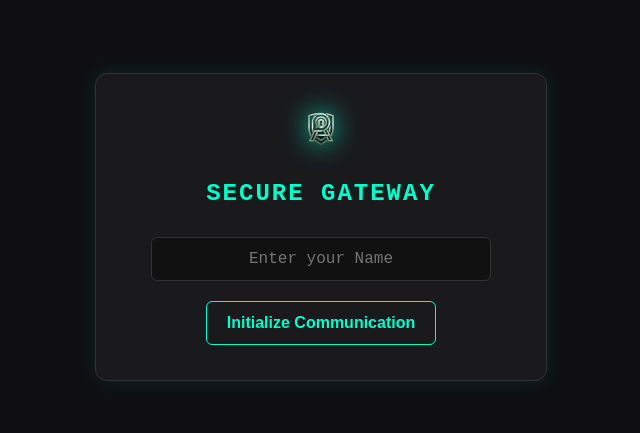
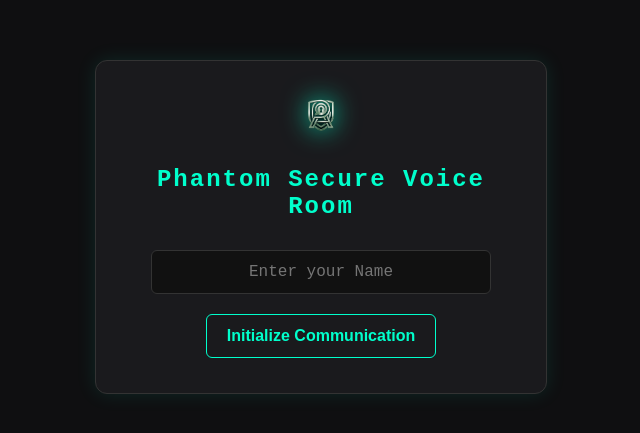
Before and after one commit to Abhishekrai07/live-voice-chat, a plain HTML site: page index.html in a window 1280 px wide. Shown: the part 173-606 px from the top of the page, without its empty margins (319-959 px from the left). Drawn offline with Linux system fonts and the light colour scheme.

Commit message:
Update index.html

```diff
--- a/index.html
+++ b/index.html
@@ -28,7 +28,7 @@
     <div class="container" id="initScreen">
         <img src="https://raw.githubusercontent.com/Abhishekrai07/live-voice-chat/main/Watermark.png" alt="Phantom Logo" class="brand-logo">
 
-        <h2>SECURE GATEWAY</h2>
+        <h2>Phantom Secure Voice Room</h2>
         <input type="text" id="userNameInput" placeholder="Enter your Name" autocomplete="off">
         <button id="enableMicBtn">Initialize Communication</button>
         <p id="errorMsg" style="color: #ff3366; font-size: 13px; display: none; margin-top: 15px; font-weight: bold;"></p>
@@ -36,7 +36,7 @@
 
     <div class="container" id="mainMenu">
         <img src="https://raw.githubusercontent.com/Abhishekrai07/live-voice-chat/main/Watermark.png" alt="Phantom Logo" class="brand-logo-small">
-        <h2>VOICE ROOM</h2>
+        <h2>Phantom Secure Voice Room</h2>
         <p id="welcomeUserText" style="color: #00ffcc; font-size: 14px; margin-top: -15px; font-weight: bold;"></p>
         <button id="createBtn">Create Room</button>
         <button id="joinBtn">Join Room</button>
```
